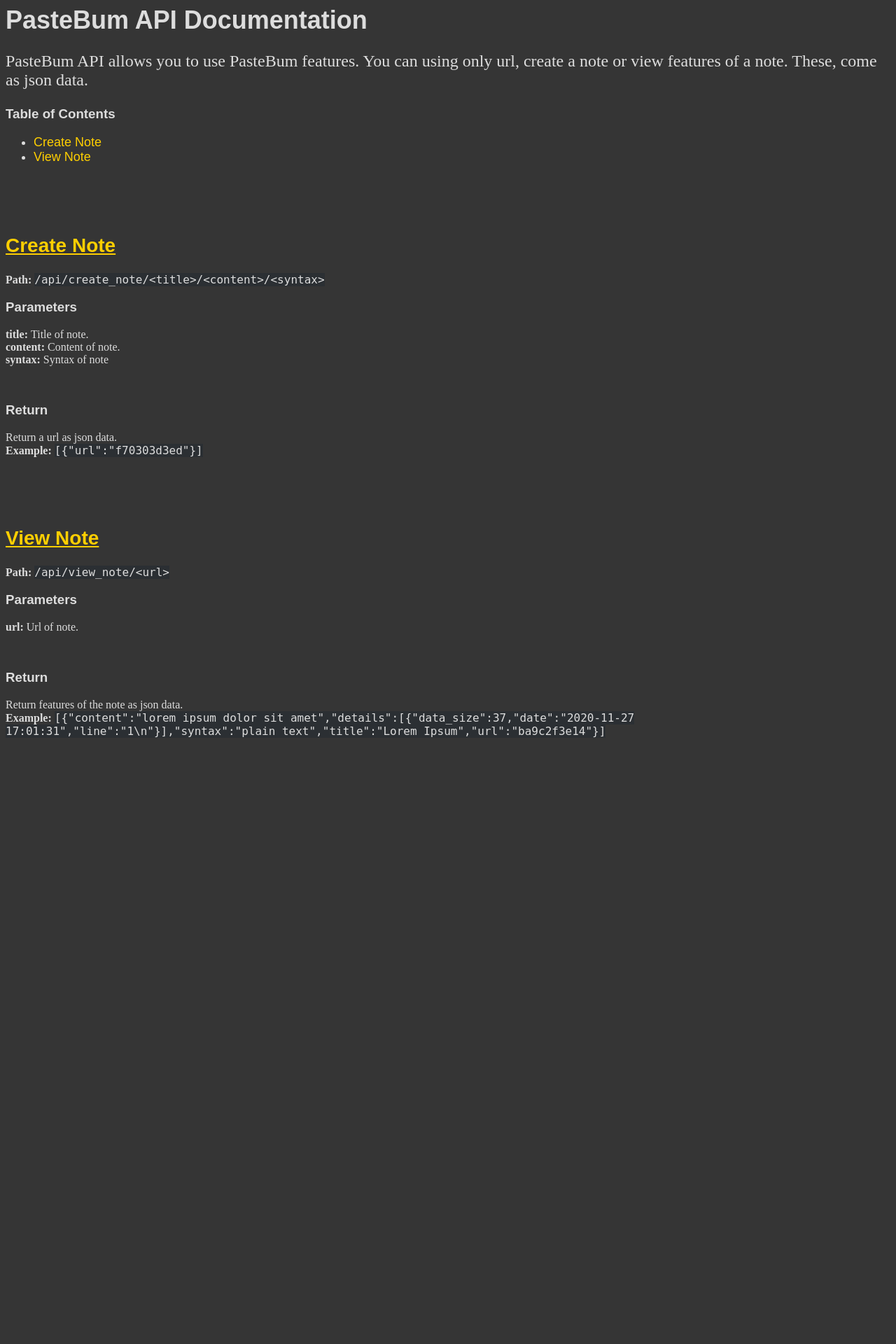
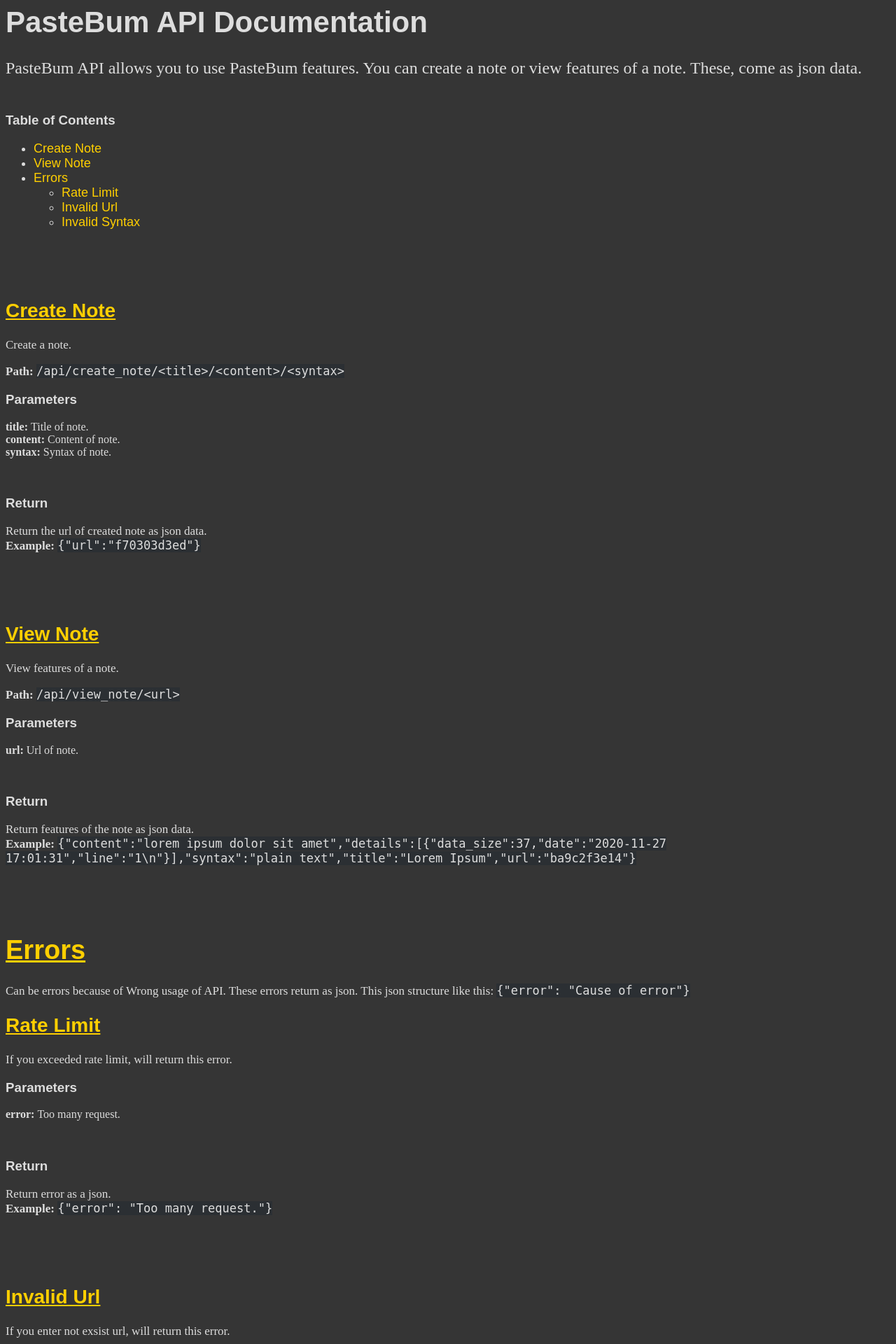
Before and after one commit to kyshi/PasteBum, a Flask app: page /api/documentation in a window 1280 px wide. Shown: the top 1920 px of the page at 70% size. Before the commit the page ends 1054 px from the top, so only its background shows below. Run offline with Flask 2, Linux system fonts and the light colour scheme.

Commit message:
Updated API and note system, version 0.8

```diff
--- a/app.py
+++ b/app.py
@@ -1,14 +1,24 @@
+import random
+import can_not_empty
 from hashlib import blake2b
 from datetime import datetime
 from flask import Flask, redirect, render_template, request, url_for, request, jsonify
 from flask_sqlalchemy import SQLAlchemy
 from flask_cors import CORS
+from flask_limiter import Limiter
+from flask_limiter.util import get_remote_address
+
 
 app = Flask(__name__)
 CORS(app)
+limiter = Limiter(
+    app,
+    key_func=get_remote_address,
+    default_limits=["10 per second"]
+)
 app.config["SQLALCHEMY_DATABASE_URI"] = "sqlite:///notes.db"
+app.config["SQLALCHEMY_TRACK_MODIFICATIONS"] = False
 db = SQLAlchemy(app)
-
 
 @app.route("/")
 def index():
@@ -20,18 +30,24 @@
     if request.method == "POST":
         title = request.form.get("title")
         content = request.form.get("content")
+        if len(content) == 0:
+            content = random.choice(can_not_empty.random_content)
         syntax = request.form.get("syntax")
         now = datetime.now()
         url_seed = f"{str(now)}+{title}+{content}"
         line = ""
-        for i in range(1, content.count("\n") + 2):
-            line += f"{i}\n"
+        if content[-1] == "\n":
+            for i in range(1, content.count("\n") + 1): #? last line is empty
+                line += f"{i}\n"
+        else:
+            for i in range(1, content.count("\n") + 2): #? last line is not empty
+                line += f"{i}\n"
         newNote = Note(
             title=title,
             content=content,
             syntax=syntax,
             date=now,
-            data_size=len(content.replace("\n", ""))+len(title)+1-int(line[-2]),
+            data_size=len(content.replace("\n", "")),
             line=line,
             url=blake2b(url_seed.encode("utf-8"), digest_size=5).hexdigest(),
         )
@@ -51,55 +67,70 @@
             line=note.line,
         )
 
+@limiter.limit("10 per hour")
 @app.route("/api/create_note/<string:title>/<string:content>/<string:syntax>")
 def api_crete_note(title, content, syntax):
     title = title
-    content = content
+    content = content.replace("$n*", "\n")
     syntax = syntax
+    all_syntax = ('plain text', 'c', 'cpp', 'csharp', 'css', 'dart', 'go', 'html', 'java', 'javascript', 'python')
+    if syntax not in all_syntax:
+        json_data = {
+        "error": "Invalid syntax."
+        }
+        return jsonify(json_data)
     now = datetime.now()
     url_seed = f"{str(now)}+{title}+{content}"
     line = ""
-    for i in range(1, content.count("\n") + 2):
-        line += f"{i}\n"
+    if content[-1] == "\n":
+        for i in range(1, content.count("\n") + 1): #? last line is empty
+            line += f"{i}\n"
+    else:
+        for i in range(1, content.count("\n") + 2): #? last line is not empty
+            line += f"{i}\n"
 
     newNote = Note(
         title=title,
         content=content,
         syntax=syntax,
         date=now,
-        data_size=len(content)+len(title),
+        data_size=len(content)-int(line[-2])+1,
         line=line,
         url=blake2b(url_seed.encode("utf-8"), digest_size=5).hexdigest(),
     )
     db.session.add(newNote)
     db.session.commit()
-    json_data = [{
+    json_data = {
         "url": blake2b(url_seed.encode("utf-8"), digest_size=5).hexdigest()
-    }]
+    }
     return jsonify(json_data)
 
+@limiter.limit("500 per hour")
 @app.route("/api/view_note/<string:url>")
 def api_view_note(url):
     note = Note.query.filter_by(url=url).first()
-    title = note.title,
-    content = note.content,
-    syntax = note.syntax,
-    date = note.date[:19],
-    data_size = note.data_size,
-    line = note.line,
-    json_data = [{
-        "url": url,
-        "title": title[0],
-        "content": content[0],
-        "syntax": syntax[0],
-        "details":[
-            {
-                "date": date[0],
-                "data_size": data_size[0],
-                "line": line[0]
-            }
-        ]
-    }]
+    if note:
+        title = note.title,
+        content = note.content,
+        syntax = note.syntax,
+        date = note.date[:19],
+        data_size = note.data_size,
+        line = note.line,
+        json_data = {
+            "url": url,
+            "title": title[0],
+            "content": content[0],
+            "syntax": syntax[0],
+            "details":[
+                {
+                    "date": date[0],
+                    "data_size": data_size[0],
+                    "line": line[0]
+                }
+            ]
+        }
+    else:
+        json_data = {"error": "Invalid url."}
     return jsonify(json_data)
 
 @app.route("/api/documentation")
@@ -122,17 +153,20 @@
 def page_not_found(e):
     return render_template('404.html'), 404
 
+@app.errorhandler(429)
+def too_many_request(e):
+    json_data = {'error': 'Too many request.'}
+    return jsonify(json_data)
+
 class Note(db.Model):
     id = db.Column(db.Integer, primary_key=True)
     title = db.Column(db.String(50))
     content = db.Column(db.Text)
     syntax = db.Column(db.String(30))
-    date = db.Column(db.String(30))
+    date = db.Column(db.String(26))
     data_size = db.Column(db.Integer)
     line=db.Column(db.Text)
-    url = db.Column(db.String(20))
-
+    url = db.Column(db.String(10))
 
 if __name__ == "__main__":
-    db.create_all()
     app.run()
--- a/requirements.txt
+++ b/requirements.txt
@@ -1,4 +1,5 @@
 Flask==1.1.2
 Flask-SQLAlchemy==2.4.4
 Flask-Cors==3.0.9
+Flask-Limiter==1.4
 gunicorn==20.0.4
--- a/static/css/api_doc.css
+++ b/static/css/api_doc.css
@@ -1,27 +1,37 @@
 #title{
     font-family:Arial, Helvetica, sans-serif;
-    font-size: 36px;
+    font-size: 42px;
 }
 
-.list{
-    font-size: 18px;
-    font-family: Arial, Helvetica, sans-serif
+#title2{
+    font-family:Arial, Helvetica, sans-serif;
+    font-size: 38px;
 }
 
 #first-text{
     font-family: 'Times New Roman', Times, serif;
     font-size: 24px;
+    margin-bottom: 50px;
+}
+
+.list{
+    font-size: 18px;
+    font-family: Arial, Helvetica, sans-serif;
+    margin-bottom: 100px;
+}
+
+.content{
+    margin-bottom: 100px;
 }
 
 p{
     font-family: 'Times New Roman', Times, serif;
-    font-size: 16px;
+    font-size: 17px;
 }
 
 h2{
     font-family:Arial, Helvetica, sans-serif;
     font-size: 28px;
-    margin-top: 100px;
 }
 
 h3{
--- a/static/css/note.css
+++ b/static/css/note.css
@@ -80,7 +80,7 @@
   color: green;
 }
 .hljs-keyword{
-  color: blue;
+  color: #0063ed;
 }
 
 .hljs-params{
--- a/templates/api_doc.html
+++ b/templates/api_doc.html
@@ -11,32 +11,46 @@
     <title>PasteBum API Documentation</title>
 </head>
 <body>
+  <div id="main">
     <h1 id="title">PasteBum API Documentation</h1>
-      <p id="first-text">PasteBum API allows you to use PasteBum features. You can using only url, create a note or view features of a note. These, come as json data.</p>
+    <p id="first-text">PasteBum API allows you to use PasteBum features. You can create a note or view features of a note. These, come as json data.</p>
+
     <h3>Table of Contents</h3>
     <ul class="list">
       <li><a href="#CreateNote">Create Note</a></li>
       <li><a href="#ViewNote">View Note</a></li>
+      <li><a href="#Errors">Errors</a>
+        <ul>
+          <li><a href="#RateLimit">Rate Limit</a></li>
+          <li><a href="#InvalidUrl">Invalid Url</a></li>
+          <li><a href="#InvalidSyntax">Invalid Syntax</a></li>
+        </ul>
+      </li>
     </ul>
 
+    <div class="content">
       <a name="CreateNote"><h2><u>Create Note</u></h2></a>
+      <p>Create a note.</p>
       <p><b>Path:</b> <code>/api/create_note/&lt;title&gt;/&lt;content&gt;/&lt;syntax&gt;</code></p>
       <p>
         <h3>Parameters</h3>
         <b>title: </b>Title of note. <br>
         <b>content: </b>Content of note. <br>
-        <b>syntax: </b>Syntax of note
+        <b>syntax: </b>Syntax of note.
       </p>
       <br>
       <p>
         <h3>Return</h3>
         <p>
-          Return a url as json data. <br>
-          <b>Example: </b> <code>[{"url":"f70303d3ed"}]</code>
+          Return the url of created note as json data. <br>
+          <b>Example: </b> <code>{"url":"f70303d3ed"}</code>
         </p>
       </p>
+    </div>
 
+    <div class="content">
       <a name="ViewNote"><h2><u>View Note</u></h2></a>
+      <p>View features of a note.</p>
       <p><b>Path:</b> <code>/api/view_note/&lt;url&gt;</code></p>
       <p>
         <h3>Parameters</h3>
@@ -47,8 +61,63 @@
         <h3>Return</h3>
         <p>
           Return features of the note as json data. <br>
-          <b>Example: </b><code>[{"content":"lorem ipsum dolor sit amet","details":[{"data_size":37,"date":"2020-11-27 17:01:31","line":"1\n"}],"syntax":"plain text","title":"Lorem Ipsum","url":"ba9c2f3e14"}]</code>
+          <b>Example: </b><code>{"content":"lorem ipsum dolor sit amet","details":[{"data_size":37,"date":"2020-11-27 17:01:31","line":"1\n"}],"syntax":"plain text","title":"Lorem Ipsum","url":"ba9c2f3e14"}</code>
         </p>
       </p>
+    </div>
+
+    <a name="Errors"><h1 id="title2"><u>Errors</u></h1></a>
+    <p>Can be errors because of Wrong usage of API. These errors return as json. This json structure like this: <code>{"error": "Cause of error"}</code></p>
+    <div class="content">
+      <a name="RateLimit"><h2><u>Rate Limit</u></h2></a>
+      <p>If you exceeded rate limit, will return this error.</p>
+      <p>
+        <h3>Parameters</h3>
+        <b>error: </b>Too many request.
+      </p>
+      <br>
+      <p>
+        <h3>Return</h3>
+        <p>
+          Return error as a json. <br>
+          <b>Example: </b><code>{"error": "Too many request."}</code>
+        </p>
+      </p>
+    </div>
+
+    <div class="content">
+      <a name="InvalidUrl"><h2><u>Invalid Url</u></h2></a>
+      <p>If you enter not exsist url, will return this error.</p>
+      <p>
+        <h3>Parameters</h3>
+        <b>error: </b>Invalid url.
+      </p>
+      <br>
+      <p>
+        <h3>Return</h3>
+        <p>
+          Return error as a json.<br>
+          <b>Example: </b><code>{"error": "Invalid url. "}</code>
+        </p>
+      </p>
+    </div>
+
+    <div class="content">
+      <a name="InvalidSyntax"><h2><u>Invalid Syntax</u></h2></a>
+      <p>If you enter not exsist syntax, will return this error.</p>
+      <p>
+        <h3>Parameters</h3>
+        <b>error: </b>Invalid syntax.
+      </p>
+      <br>
+      <p>
+        <h3>Return</h3>
+        <p>
+          Return error as a json.<br>
+          <b>Example: </b><code>{"error": "Invalid syntax. "}</code>
+        </p>
+      </p>
+    </div>
+  </div>
 </body>
 </html>
--- a/templates/index.html
+++ b/templates/index.html
@@ -11,8 +11,8 @@
     <meta property="og:description" content="PasteBum is a text/code share service.">
     <meta property="og:image" content="https://i.hizliresim.com/4i3SVl.png" />
     <meta content="#000" data-react-helmet="true" name="theme-color">
-    <link rel="stylesheet" href="../static/css/style.css">
-    <link rel="stylesheet" href="../static/css/global.css">
+    <link rel="stylesheet" href="{{url_for('static', filename='css/style.css')}}">
+    <link rel="stylesheet" href="{{url_for('static', filename='css/global.css')}}">
     <title>PasteBum</title>
 </head>
 <body>
@@ -23,7 +23,7 @@
       <form action="/note/add " method="POST">
         <div class="m-section" style="margin-top: 50px;">
           <div class="m-textfield">
-            <input name="title" type="text" class="m-textfield-inner" placeholder=" " autocomplete="off">
+            <input name="title" type="text" class="m-textfield-inner" placeholder=" " autocomplete="off" maxlength="50" required>
             <span class="m-textfield-holder">Enter the title</span>
             <span class="m-textfield-line"></span>
           </div>
--- a/templates/informative_text.html
+++ b/templates/informative_text.html
@@ -14,8 +14,10 @@
             This website is a platform for text sharing and it is open to everyone. The permanence of the data shared is not guaranteed and could be deleted at any time. The legal responsibility of any illegal data shared on the website is not the website's responsibility. Also, anything shared is open to anyone and everyone can see it. If there is any content that you think is problematic you can reach us at <a href="mailto:kyshi58@outlook.com">kyshi58@outlook.com</a> and send us the URL. Thanks to all <a href="/contributors">contributors</a>.
         </p>
         <p>
-            <b><u>PasteBum for Developer</u></b><br>
-            You can reach <a href="/api/documentation">PasteBum API Documentation</a> for get information about PasteBum API.
+            <b><u>PasteBum for Developers</u></b><br>
+            You can reach <a href="/api/documentation">PasteBum API Documentation</a> for get information about PasteBum API.<br><br>
+            PasteBum is a open source project.<br>
+            Github: <a href="https://github.com/kyshi/PasteBum" target="_blank">https://github.com/kyshi/PasteBum</a>
         </p>
     </div>
 
```
Also changed, not shown: templates/pastebum.html (+10 -3 lines), README.md, 1 other file. Lines whose indentation alone changed are shown as unchanged.
